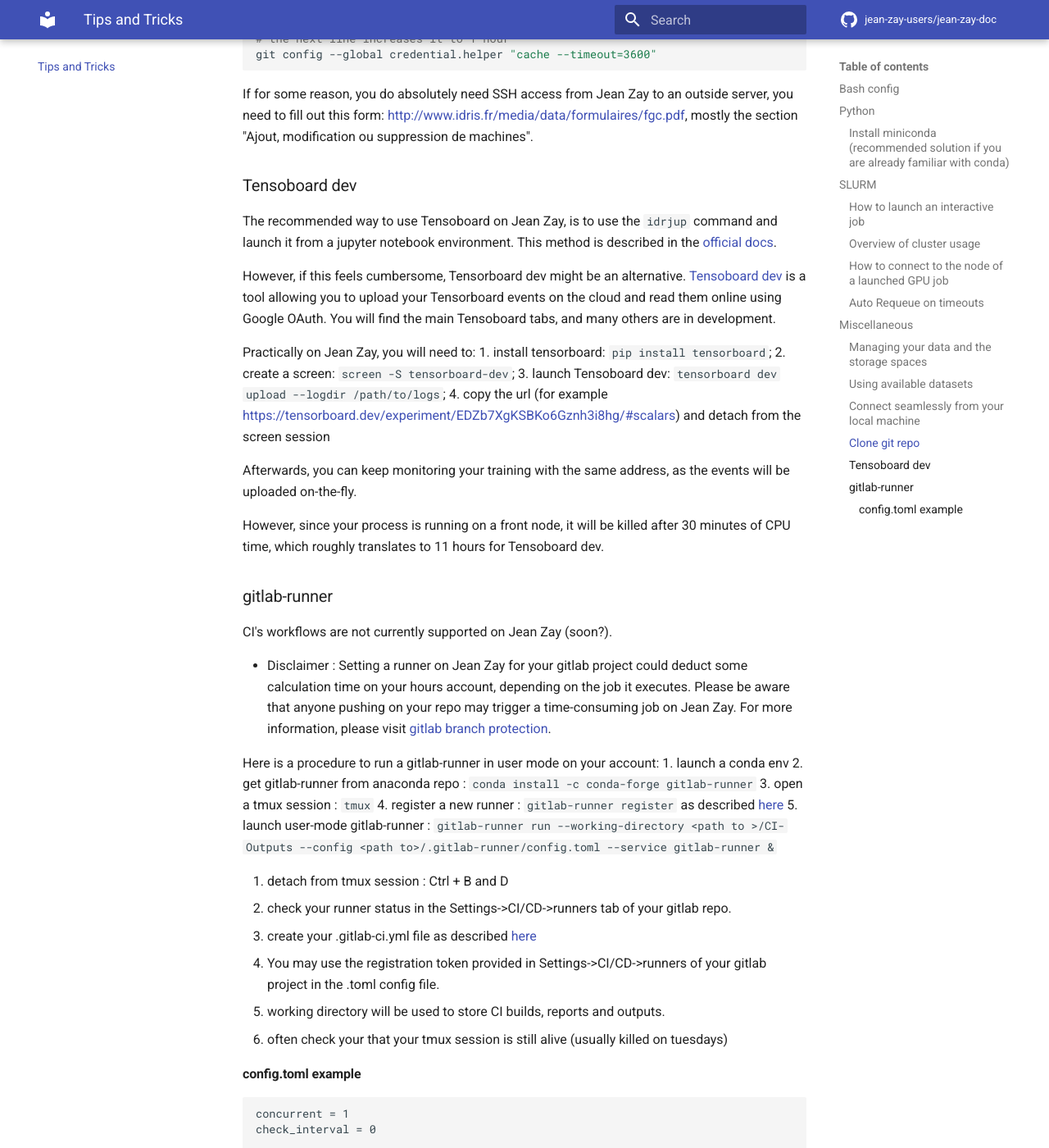
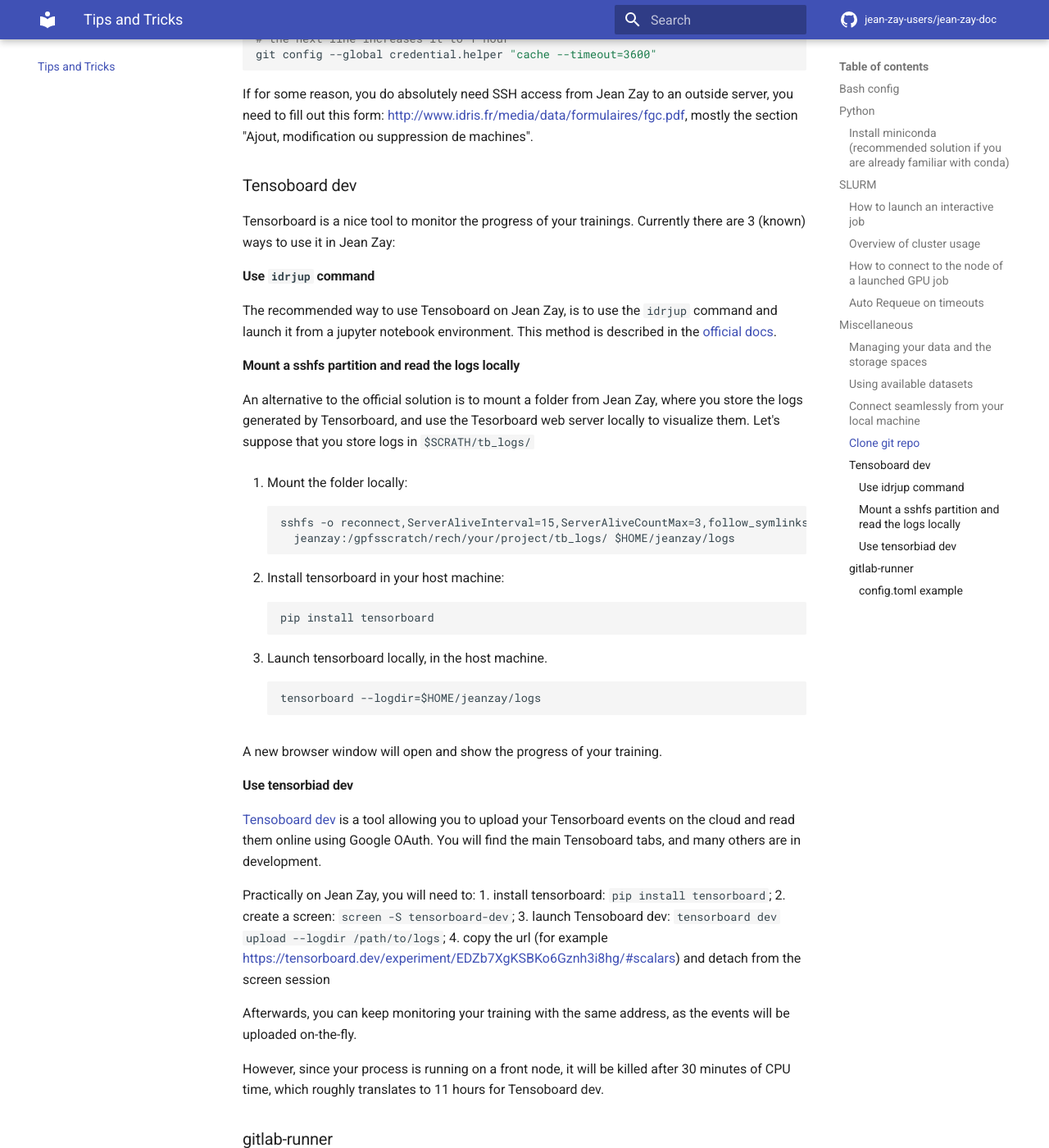
Before and after one commit to jean-zay-users/jean-zay-doc, an MkDocs documentation site: the page built from docs/tips-and-tricks.md, in a window 1280 px wide and 1400 px high, scrolled down 5371 px. Shown: the whole window at 82% size. Built offline with MkDocs 1.6.1 and Material for MkDocs 9.7.7, drawn with Linux system fonts in a browser that asks for light colours; comment, search, counter and statistics services are not loaded.

Commit message:
Add how to use tensorboard locally with sshfs

````diff
--- a/docs/tips-and-tricks.md
+++ b/docs/tips-and-tricks.md
@@ -268,12 +268,42 @@
 
 ### Tensoboard dev
 
+Tensorboard is a nice tool to monitor the progress of your trainings.
+Currently there are 3 (known) ways to use it in Jean Zay:
+
+#### Use `idrjup` command
+
 The recommended way to use Tensoboard on Jean Zay, is to use the `idrjup`
 command and launch it from a jupyter notebook environment.
 This method is described in the [official docs](http://www.idris.fr/jean-zay/pre-post/jean-zay-jupyter-notebook.html).
 
+#### Mount a sshfs partition and read the logs locally
 
-However, if this feels cumbersome, Tensorboard dev might be an alternative.
+An alternative to the official solution is to mount a folder from Jean
+Zay, where you store the logs generated by Tensorboard, and use
+the Tesorboard web server locally to visualize them. Let's suppose that
+you store logs in `$SCRATH/tb_logs/`
+
+1. Mount the folder locally:
+```
+sshfs -o reconnect,ServerAliveInterval=15,ServerAliveCountMax=3,follow_symlinks \
+  jeanzay:/gpfsscratch/rech/your/project/tb_logs/ $HOME/jeanzay/logs
+```
+
+2. Install tensorboard in your host machine:
+```
+pip install tensorboard
+```
+
+3. Launch tensorboard locally, in the host machine.
+```
+tensorboard --logdir=$HOME/jeanzay/logs
+```
+
+A new browser window will open and show the progress of your training.
+
+#### Use tensorbiad dev
+
 [Tensoboard dev](https://tensorboard.dev/) is a tool allowing you to upload your
 Tensorboard events on the cloud and read them online using Google OAuth.
 You will find the main Tensoboard tabs, and many others are in development.
````
